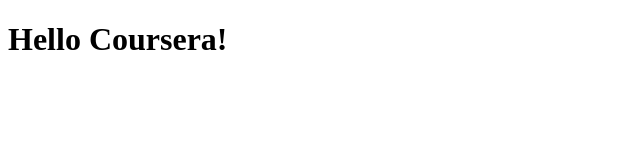
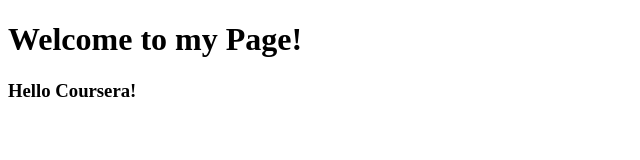
Before and after one commit to charlenepatindol/coursera-test, a plain HTML site: page site/index.html in a window 1280 px wide. Shown: the whole page, without its empty margins (0-640 px from the left). Drawn offline with Linux system fonts and the light colour scheme.

Commit message:
Add a heading

```diff
--- a/site/index.html
+++ b/site/index.html
@@ -4,6 +4,7 @@
 	<title>Hello Coursera!</title>
 </head>
 <body>
-	<h1>Hello Coursera!</h1>
+	<h1>Welcome to my Page!</h1>
+	<h3>Hello Coursera!</h3>
 </body>
 </html>
```
